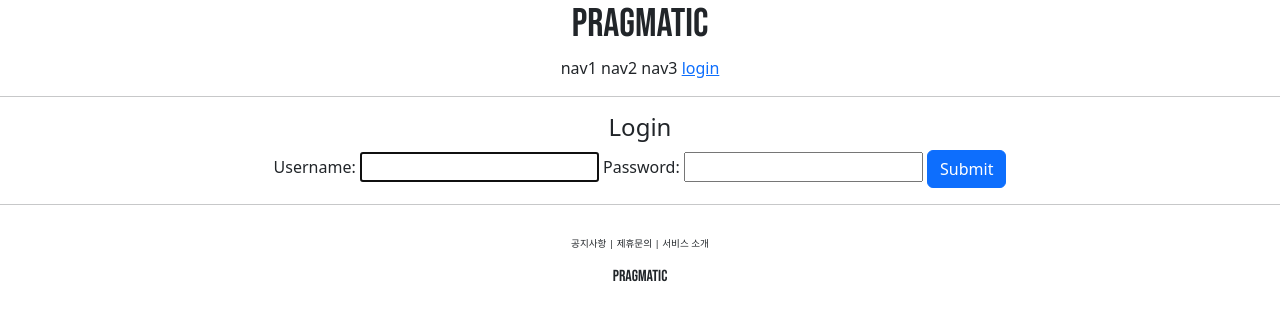
After one commit to ElephantAnthony/2023_mentoPargmetic, a Django app: page /account/login/ in a window 1280 px wide. The commit adds this page. Shown: the top 321 px of the page. Run offline with Django 4.2, Linux system fonts and the light colour scheme.

Commit message:
django course 22 commit

```diff
--- /dev/null
+++ b/accountapp/templates/accountapp/login.html
@@ -0,0 +1,18 @@
+{% extends 'base.html' %}
+
+{% block content %}
+
+    <div style="text-align: center">
+        <div>
+          <h4>Login</h4>
+        </div>
+      <div>
+        <form action="" method="post">
+          {% csrf_token %}
+          {{ form }}
+          <input type="submit" class="btn btn-primary">
+        </form>
+      </div>
+    </div>
+
+{% endblock %}
--- a/accountapp/urls.py
+++ b/accountapp/urls.py
@@ -1,4 +1,5 @@
 from django.contrib import admin
+from django.contrib.auth.views import LogoutView, LoginView
 from django.urls import path, include
 
 from accountapp.views import hello_world, AccountCreateView
@@ -7,5 +8,9 @@ app_name = "accountapp"
 
 urlpatterns = [
     path('hello_world/', hello_world, name='hello_world'),
+
+    path('login/', LoginView.as_view(template_name='accountapp/login.html'), name='login'),
+    path('logout/', LogoutView.as_view(template_name='accountapp/logout.html'), name='logout'),
+
     path('create/', AccountCreateView.as_view(), name='create'),
 ]
--- a/mentoPragmatic/settings.py
+++ b/mentoPragmatic/settings.py
@@ -14,6 +14,8 @@ from pathlib import Path
 
 import environ
 import os
+
+from django.urls import reverse_lazy
 
 env = environ.Env(
     # set casting, default value
@@ -138,3 +140,6 @@ STATICFILES_DIRS = [
 # https://docs.djangoproject.com/en/4.1/ref/settings/#default-auto-field
 
 DEFAULT_AUTO_FIELD = 'django.db.models.BigAutoField'
+
+LOGIN_REDIRECT_URL = reverse_lazy('account:hello_world')
+LOGOUT_REDIRECT_URL = reverse_lazy('account:login')
--- a/templates/header.html
+++ b/templates/header.html
@@ -7,6 +7,14 @@
             <span>nav1</span>
             <span>nav2</span>
             <span>nav3</span>
-            <span>nav4</span>
+            {% if not user.is_authenticated %}
+            <a href="{% url 'accountapp:login' %}?next={{ request.path }}">
+                <span>login</span>
+            </a>
+            {% else %}
+            <a href="{% url 'accountapp:logout' %}?next={{ request.path }}">
+                <span>logout</span>
+            </a>
+            {% endif %}
         </div>
     </div>
```
Also changed, not shown: accountapp/templates/accountapp/logout.html (added, +18 -0 lines), accountapp/views.py (line endings or trailing spaces).
